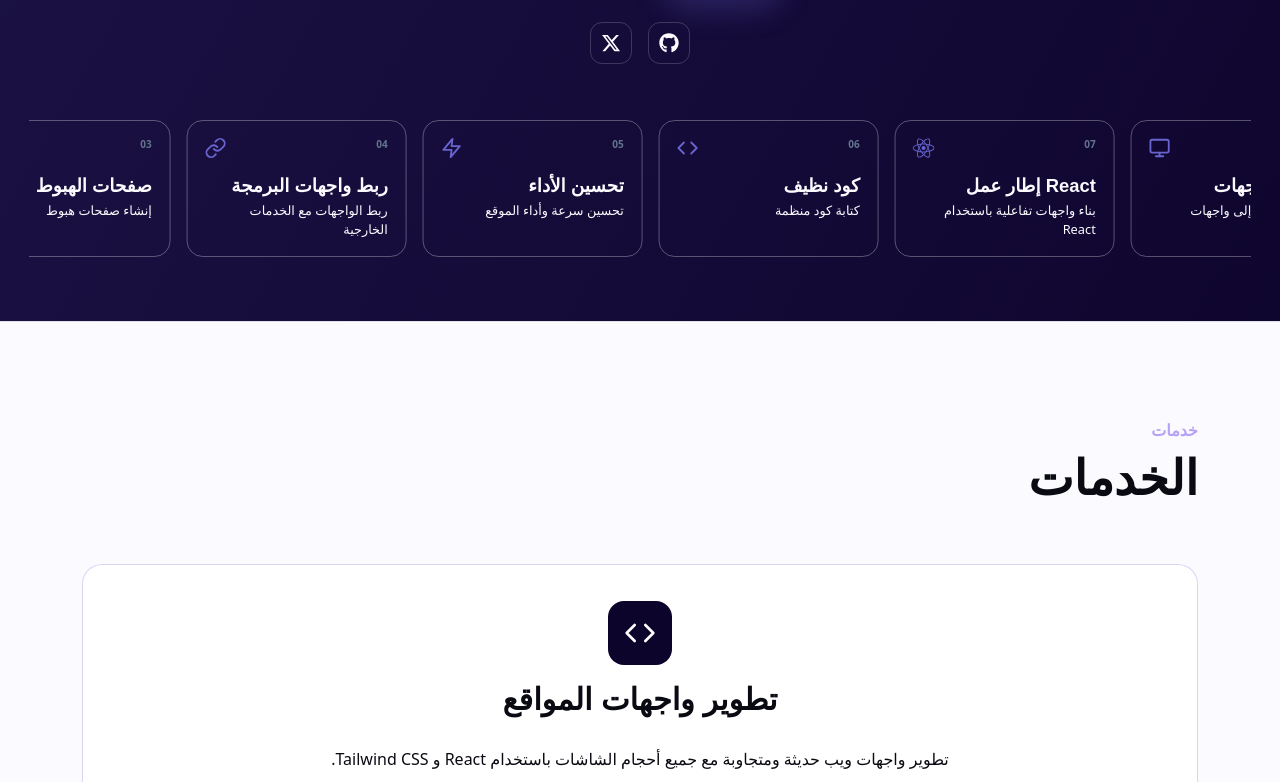
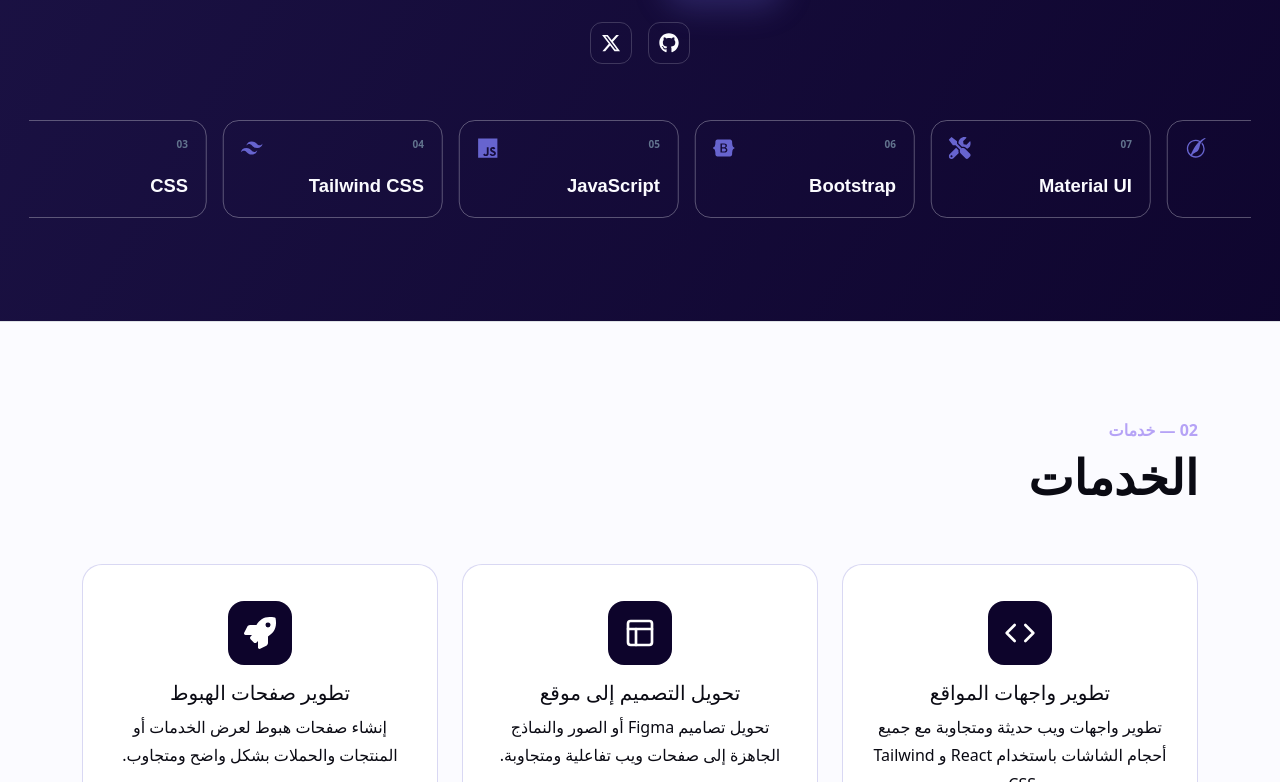
Before and after one commit to lubnaO/lubna-portfolio2026, a React (Vite) app: page / in a window 1280 px wide. Shown: the part 438-1220 px from the top of the page. Built offline with nearby package versions, Linux system fonts and the light colour scheme.

Commit message:
update section

```diff
--- a/src/App.jsx
+++ b/src/App.jsx
@@ -14,9 +14,9 @@ function App() {
   <>
       <Navbar />
       <Hero />
-      {/* <Skills /> */}
       <Services />
       <Portfolio />
+       {/* <Skills /> */}
       <Contact />
       <Footer />
     </>
--- a/src/Data/data.js
+++ b/src/Data/data.js
@@ -1,9 +1,9 @@
 import {
-  FiMonitor,
-  FiSmartphone,
+  // FiMonitor,
+  // FiSmartphone,
   FiLayout,
-  FiLink,
-  FiZap,
+  // FiLink,
+  // FiZap,
   FiCode,
   FiGrid,
   FiUser,
@@ -21,6 +21,8 @@ import {  FaReact,
   FaRocket,
 FaPiedPiper,
 } from "react-icons/fa";
+import { SiTailwindcss } from "react-icons/si";
+/*
 export const skills = [
 { title: "تطوير الواجهات", note: "تحويل التصميم إلى واجهات متجاوبة", Icon: FiMonitor, },
 { title: "التصميم المتجاوب", note: "تصميم يعمل على جميع الأجهزة", Icon: FiSmartphone, },
@@ -30,18 +32,22 @@ export const skills = [
 { title: "كود نظيف", note: "كتابة كود منظمة", Icon: FiCode, },
 { title: "إطار عمل React", note: "بناء واجهات تفاعلية باستخدام React", Icon: FaReact, },
 ];
+*/
 
 export const links = [
   ["الرئيسية", "#home"],
-  ["المهارات", "#skills"],
+  // ["المهارات", "#skills"],
+  ["الخدمات", "#services"],
   ["الأعمال", "#work"],
   ["تواصل", "#contact"],
+
 ];
 
 export const webSkills = [
   { name: "React Js", Icon: FaReact },
   { name: "HTML", Icon: FaHtml5 },
   { name: "CSS", Icon: FaCss3Alt },
+  { name: "Tailwind CSS", Icon: SiTailwindcss },
   { name: "JavaScript", Icon: FaJs },
   { name: "Bootstrap", Icon: FaBootstrap },
   { name: "Material UI", Icon: FaTools },
--- a/src/components/sections/Services.jsx
+++ b/src/components/sections/Services.jsx
@@ -18,7 +18,7 @@ export default function Services() {
         >
           <div>
           <p className="fw-bold mb-2" style={{ color: "var(--accent)" }}>
-            خدمات
+            02 — خدمات
           </p>
           <h2
             id="services-title"
@@ -35,10 +35,10 @@ export default function Services() {
             const Icon = service.Icon;
 
             return (
-              <Col key={service.id} xs={12}>
+              <Col key={service.id} xs={12} md={4}>
                 <motion.article
                   initial={{ opacity: 0 }}
-                  whileInView={{ opacity: 1, scale: 1, transition: { duration: 1 } }}
+                  whileInView={{ opacity: 1, scale: 1, transition: { duration: 2 } }}
                   className="skills-panel h-100 text-center"
                 >
                   <span
@@ -52,7 +52,7 @@ export default function Services() {
                   >
                     <Icon size={32} aria-hidden="true" />
                   </span>
-                  <h3 className="skills-panel-title">{service.title}</h3>
+                  <h5 className="">{service.title}</h5>
                   <p className="mb-0" style={{ lineHeight: 1.8, overflowWrap: "anywhere" }}>
                     {service.description}
                   </p>
--- a/src/components/sections/Skills.jsx
+++ b/src/components/sections/Skills.jsx
@@ -1,5 +1,5 @@
 import { Container, Row, Col } from "react-bootstrap";
-import {skills, webSkills, otherSkills} from '../../Data/data'
+import {webSkills, otherSkills} from '../../Data/data'
 import { useState, useEffect } from "react";
 import { SkillsCard } from "../SkillsCard";
 import { motion } from "motion/react";
@@ -9,7 +9,7 @@ export default function Skills() {
       <Container>
           <motion.div initial={{opacity:0}} whileInView={{opacity:1,scale:1,transition:{duration:1}}} className="d-flex align-items-end justify-content-between mb-5">
           <div>
-            <p className="fw-bold mb-2" style={{ color: "var(--accent)" }}>02 — تقنيات</p>
+            <p className="fw-bold mb-2" style={{ color: "var(--accent)" }}>04 — تقنيات</p>
             <h2 className="fw-bolder" style={{ fontSize: "clamp(2.8rem, 6vw, 3rem)" }}>المهارات التقنية</h2>
           </div>
           {/* <span className="text-dark-muted small">06 مشاريع مختارة</span> */}
--- a/src/components/sections/cardBanner.jsx
+++ b/src/components/sections/cardBanner.jsx
@@ -1,9 +1,9 @@
 import { motion } from "motion/react";
-import { skills } from "../../Data/data";
-import { useState } from "react";
+import { webSkills, otherSkills } from "../../Data/data";
 
 export default function CardBanner() {
-const theSkills = [...skills, ...skills];
+  const bannerSkills = [...webSkills, ...otherSkills];
+  const theSkills = [...bannerSkills, ...bannerSkills];
   return (
     <div className="skills-marquee mt-5" dir="ltr">
       <motion.div
@@ -13,15 +13,14 @@ const theSkills = [...skills, ...skills];
         transition={{ duration: 18, ease: "linear", repeat: Infinity, repeatType: "loop" }}
      >
         {theSkills.map((element, i) => (
-          <article   key={`${element.title}-${i}`} className="skill-card">
+          <article key={`${element.name}-${i}`} className="skill-card">
             <div  className="d-flex align-items-start justify-content-between mb-3">
                  <element.Icon size={22} style={{ color: "var(--primary)" }} />
               <span className="fw-bold text-muted-foreground" style={{ fontSize: "10px" }}>
-                0{(i % skills.length) + 1}
+                {String((i % bannerSkills.length) + 1).padStart(2, "0")}
               </span>
             </div>
-            <h3 className="fw-bolder text-end mb-1" style={{ fontSize: "1.15rem" }}>{element.title}</h3>
-            <p className="mb-0 text-end" style={{ fontSize: "0.8rem" }}>{element.note}</p>
+            <h3 className="fw-bolder text-end mb-1" style={{ fontSize: "1.15rem" }}>{element.name}</h3>
           </article>
         ))}
       </motion.div>
```
